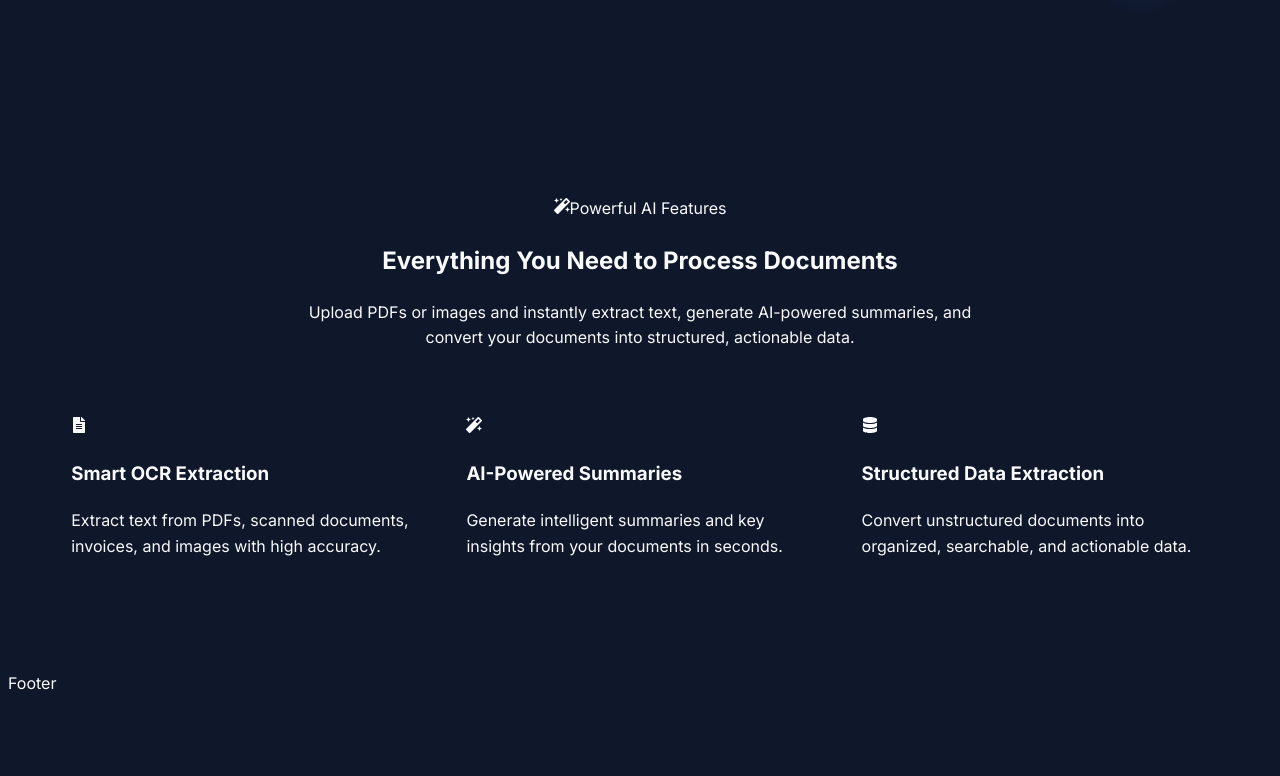
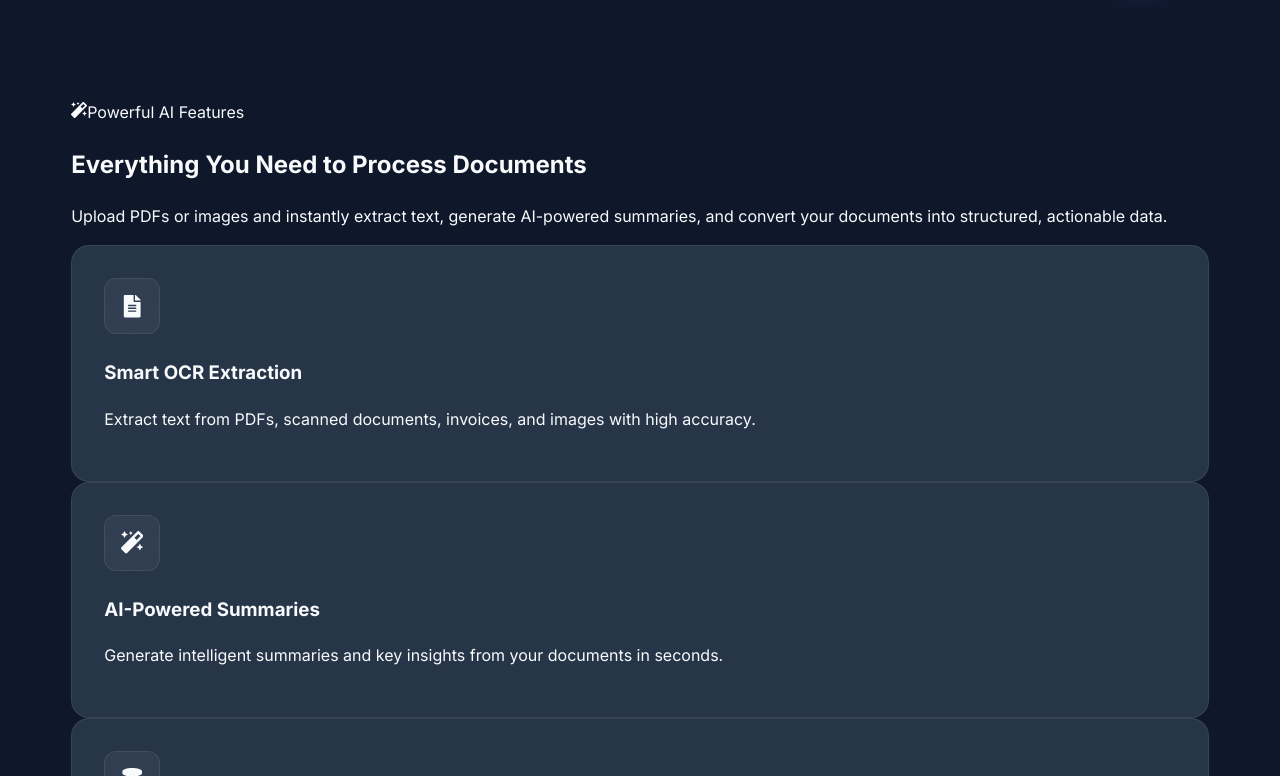
Before and after one commit to SaiSumanthNaidu/DocuMindAI-FullStack, a React app in the folder frontend/: page / in a window 1280 px wide. Shown: the part 784-1560 px from the top of the page. Before the commit the page ends 1489 px from the top, so only its background shows below. Built offline with nearby package versions, Linux system fonts and the light colour scheme; the HTML template or start-up script is replaced by a standard one.

Commit message:
feast: build features section styling

```diff
--- a/frontend/src/components/Features/Features.css
+++ b/frontend/src/components/Features/Features.css
@@ -1,27 +1,41 @@
 /* ==========================
-   FEATURES SECTION
+   FEATURE CARD
 ========================== */
 
-.features{
-    padding: 6rem 0;
+.feature-card{
+    background: var(--bg-card);
+    backdrop-filter: blur(20px);
+
+    border: 1px solid rgba(255,255,255,0.08);
+    border-radius: var(--radius-lg);
+
+    box-shadow: var(--shadow-lg);
+
+    padding: 2rem;
+
+    transition: all 0.3s ease;
 }
 
 /* ==========================
-   SECTION HEADER
+   FEATURE ICON
 ========================== */
 
-.section-header{
-    max-width: 700px;
-    margin: 0 auto 4rem;
-    text-align: center;
+.feature-icon{
+    width: 56px;
+    height: 56px;
+
+    display: flex;
+    justify-content: center;
+    align-items: center;
+
+    background: rgba(255,255,255,0.05);
+    backdrop-filter: blur(20px);
+
+    border: 1px solid rgba(255,255,255,0.08);
+    border-radius: var(--radius-md);
+
+    color: var(--primary-color);
+    font-size: 1.4rem;
+
+    margin-bottom: 1.5rem;
 }
-
-/* ==========================
-   FEATURES GRID
-========================== */
-
-.features-grid{
-    display: grid;
-    grid-template-columns: repeat(3, 1fr);
-    gap: 3rem;
-}
```
